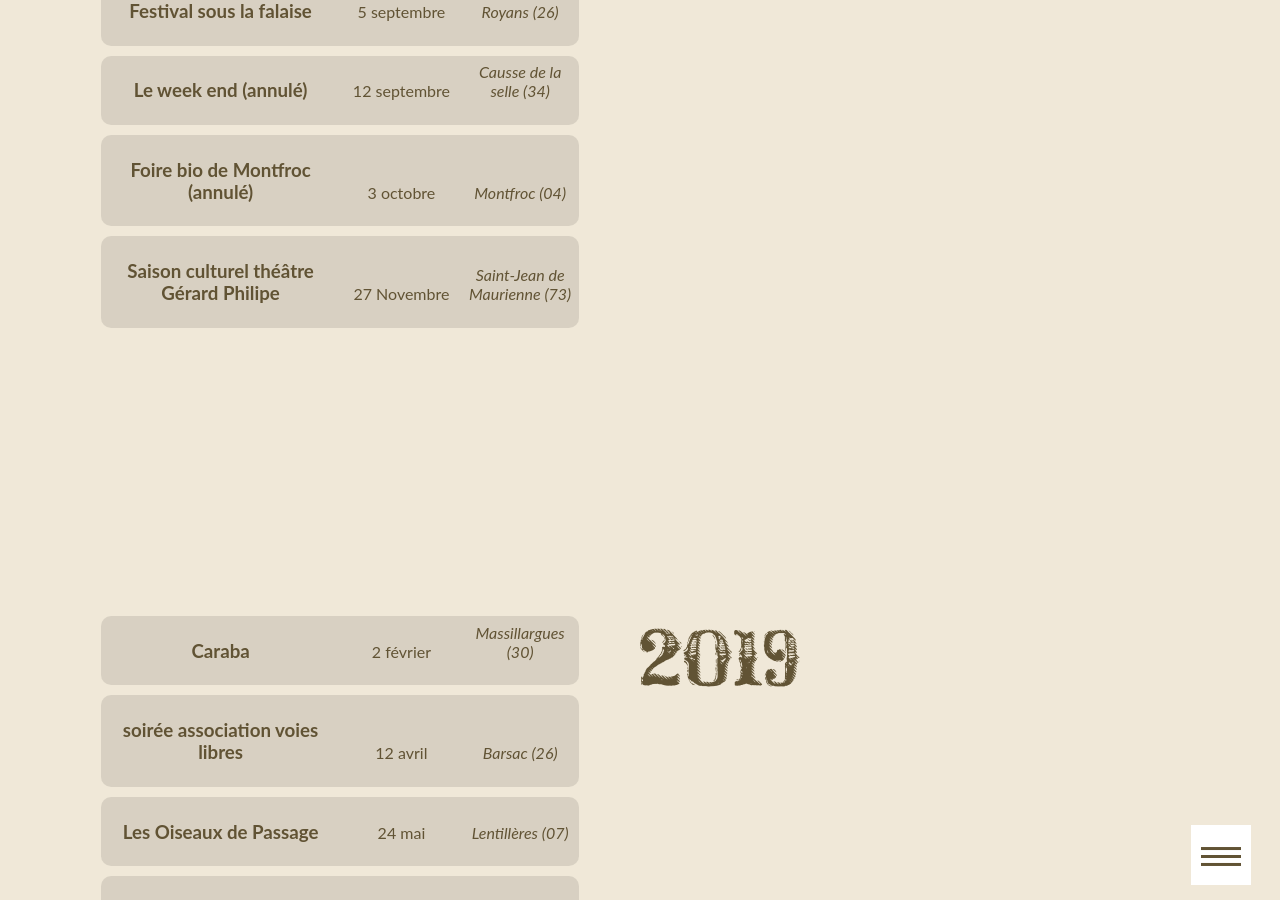
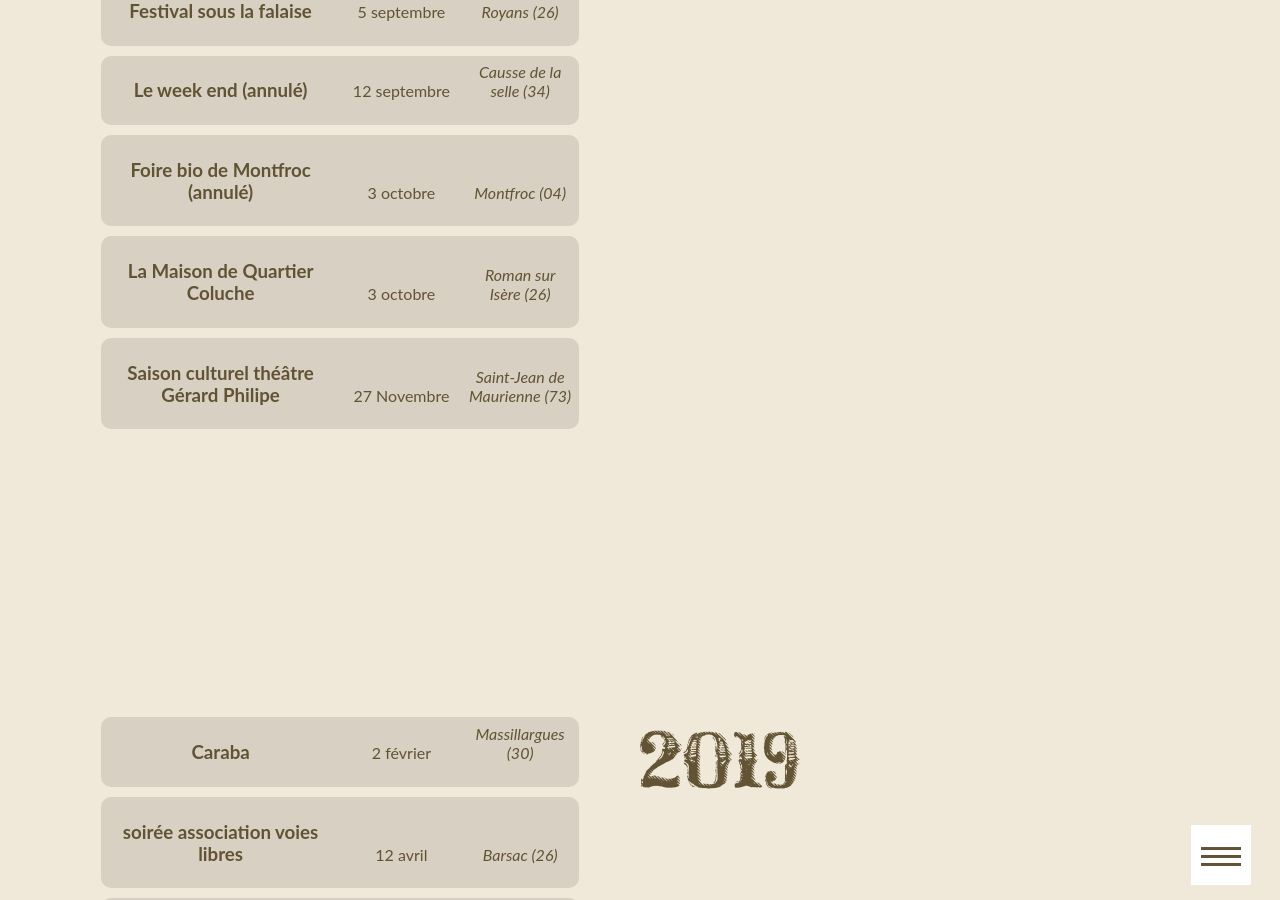
Before and after one commit to ftmftrs/ftmftrs.github.io, a Jekyll site: the page built from concert/index.html, in a window 1280 px wide and 900 px high, scrolled down 1938 px. Built offline with Jekyll 4.4.1, drawn with Linux system fonts in a browser that asks for light colours; Markdown is read by kramdown in place of the engine named in the settings; comment, search, counter and statistics services are not loaded.

Commit message:
Update concerts.yml

```diff
--- a/_data/concerts.yml
+++ b/_data/concerts.yml
@@ -52,6 +52,10 @@
     - title: Foire bio de Montfroc (annulé)
       date: 3 octobre
       address: Montfroc (04)
+
+    - title: La Maison de Quartier Coluche
+      date: 3 octobre
+      address: Roman sur Isère (26)
 
     - title: Saison culturel théâtre Gérard Philipe
       date: 27 Novembre
```
